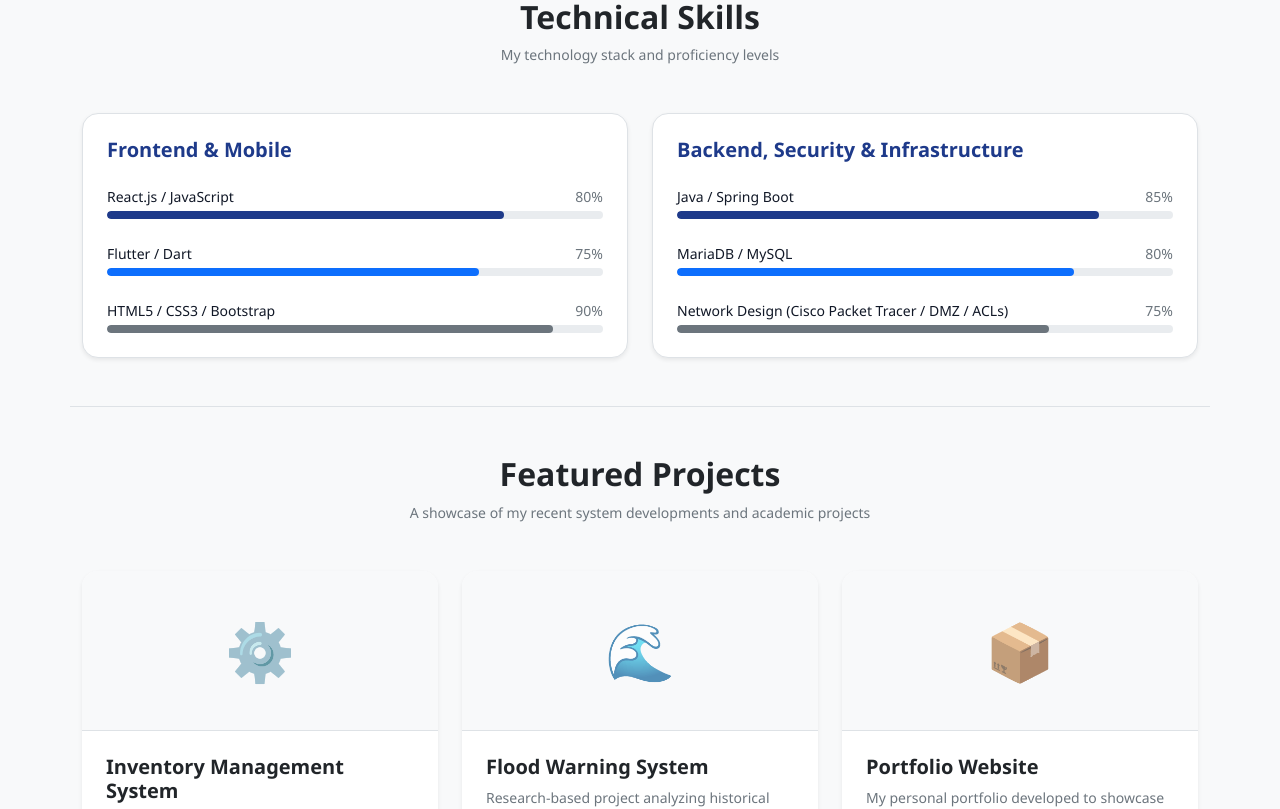
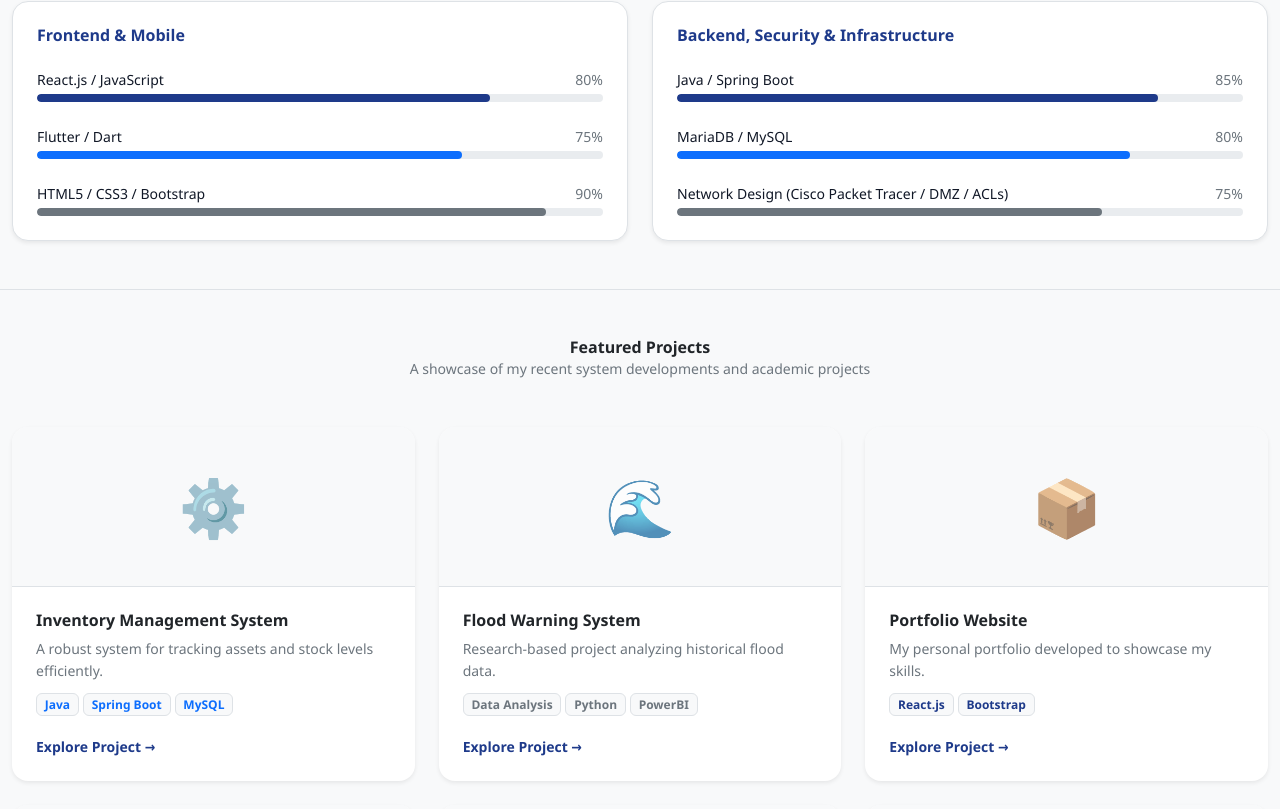
Before and after one commit to UASenithu/portfolio-frontend, a React (Create React App) app: page / in a window 1280 px wide. Shown: the part 1296-2105 px from the top of the page. Built offline with nearby package versions, Linux system fonts and the light colour scheme.

Commit message:
AssignmentSectionErro

```diff
--- a/package.json
+++ b/package.json
@@ -42,6 +42,6 @@
     "@tailwindcss/postcss": "^4.3.0",
     "autoprefixer": "^10.5.0",
     "postcss": "^8.5.15",
-    "tailwindcss": "^4.3.0"
+    "tailwindcss": "^3.4.19"
   }
 }
--- a/postcss.config.js
+++ /dev/null
@@ -1,6 +0,0 @@
-module.exports = {
-  plugins: {
-    '@tailwindcss/postcss': {},
-    autoprefixer: {},
-  },
-}
--- a/tailwind.config.js
+++ b/tailwind.config.js
@@ -1,8 +1,7 @@
 /** @type {import('tailwindcss').Config} */
 module.exports = {
   content: [
-    "./index.html",
-    "./src/**/*.{js,ts,jsx,tsx}",
+    "./src/**/*.{js,jsx,ts,tsx}",
   ],
   theme: {
     extend: {},
```
Also changed, not shown: 1 other file (tests, documents, lock files or other folders).
